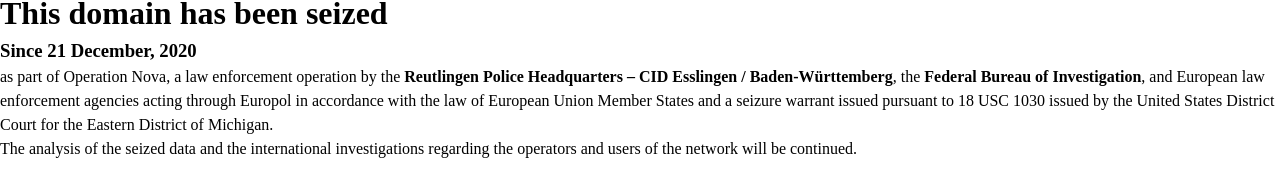
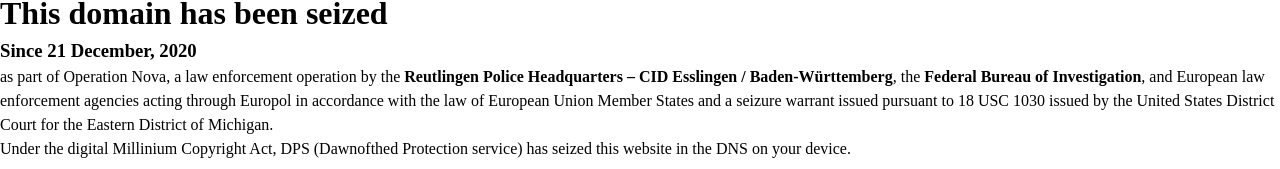
Before and after one commit to dawnofthed/test-template, a website: page index.html in a window 1280 px wide. Shown: the part 1348-1517 px from the top of the page. Drawn offline with Linux system fonts and the light colour scheme.

Commit message:
Update index.html

```diff
--- a/index.html
+++ b/index.html
@@ -92,8 +92,8 @@
             Eastern District of Michigan.
         </p>
         <p class="font-size:1.5vw@md mx:auto w:80% font:light lh:1.5">
-            The analysis of the seized data and the international investigations regarding the operators and users of
-            the network will be continued.
+            Under the digital Millinium Copyright Act, DPS (Dawnofthed Protection service)
+            has seized this website in the DNS on your device.
         </p>
         <img alt="Safe Inet" src="img/SafeInet.avif" width="300" height="300" class="my:1rem mx:auto">
     </div>
```
